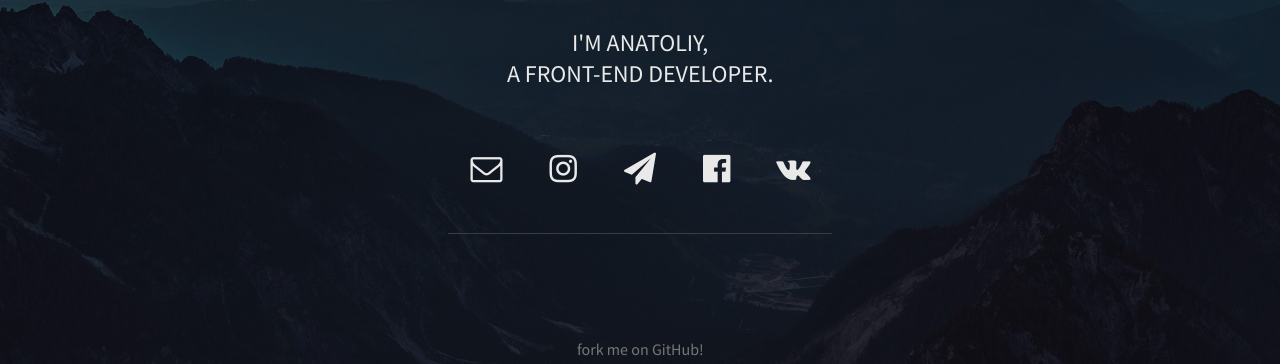
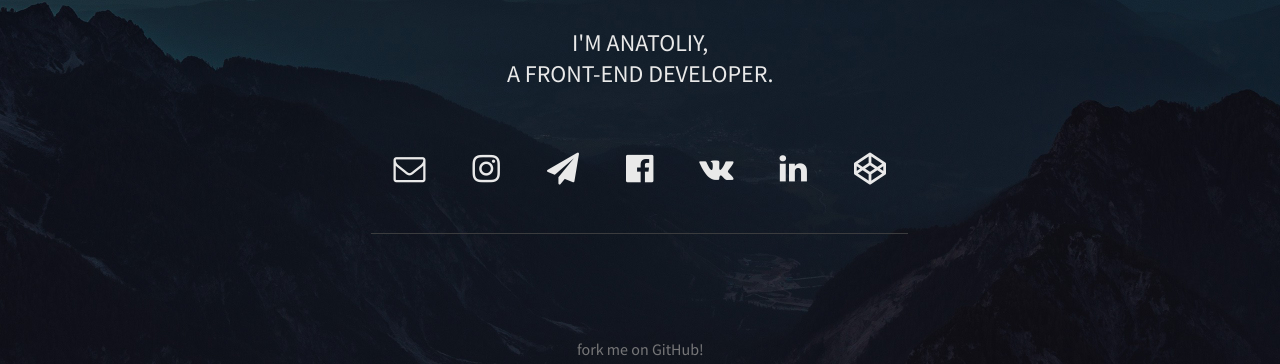
Before and after one commit to sonikbro/sonikbro.github.io, a plain HTML site: page index.html in a window 1280 px wide. Shown: the part 436-800 px from the top of the page. Drawn offline with Linux system fonts and the light colour scheme.

Commit message:
add new links

```diff
--- a/index.html
+++ b/index.html
@@ -27,6 +27,8 @@
 			<li class="icon"><a href="https://telegram.me/sonikbro" target="_blank" class="fa fa-paper-plane fa-fw fa-2x"></a></li>
 			<li class="icon"><a href="https://www.facebook.com/soniikbro" target="_blank" class="fa fa-facebook-official fa-fw fa-2x"></a></li>
 			<li class="icon"><a href="https://vk.com/sonikbro" target="_blank" class="fa fa-vk fa-fw fa-2x"></a></li>
+			<li class="icon"><a href="https://www.linkedin.com/in/anatoliy-melnyk-7a0440104/" target="_blank" class="fa fa-linkedin fa-fw fa-2x"></a></li>
+			<li class="icon"><a href="https://codepen.io/sonikbro/" target="_blank" class="fa fa-codepen fa-fw fa-2x"></a></li>
 		</ul>
 	</main>
 	<footer>
```
